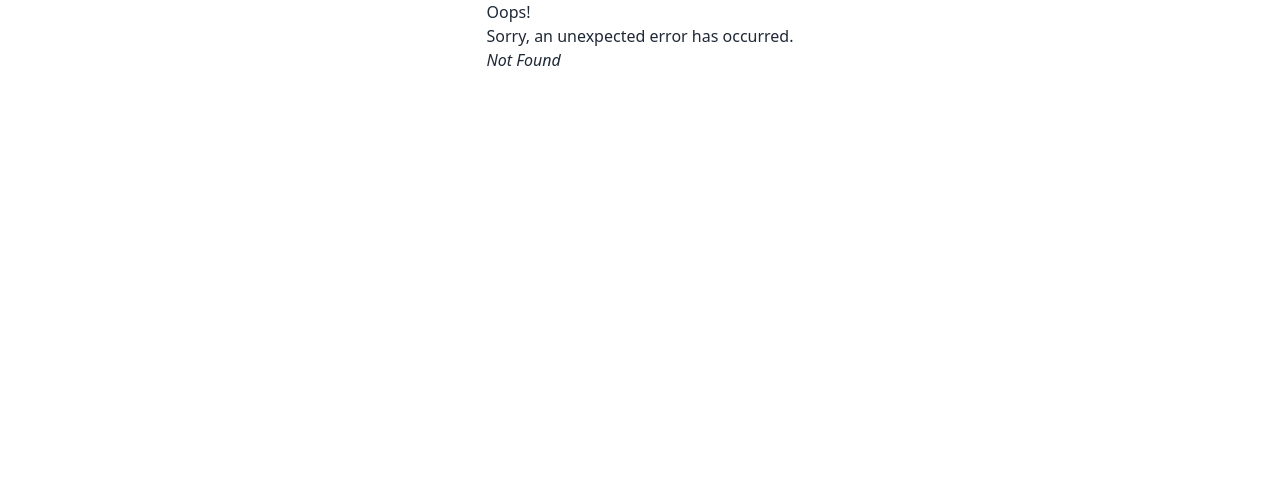
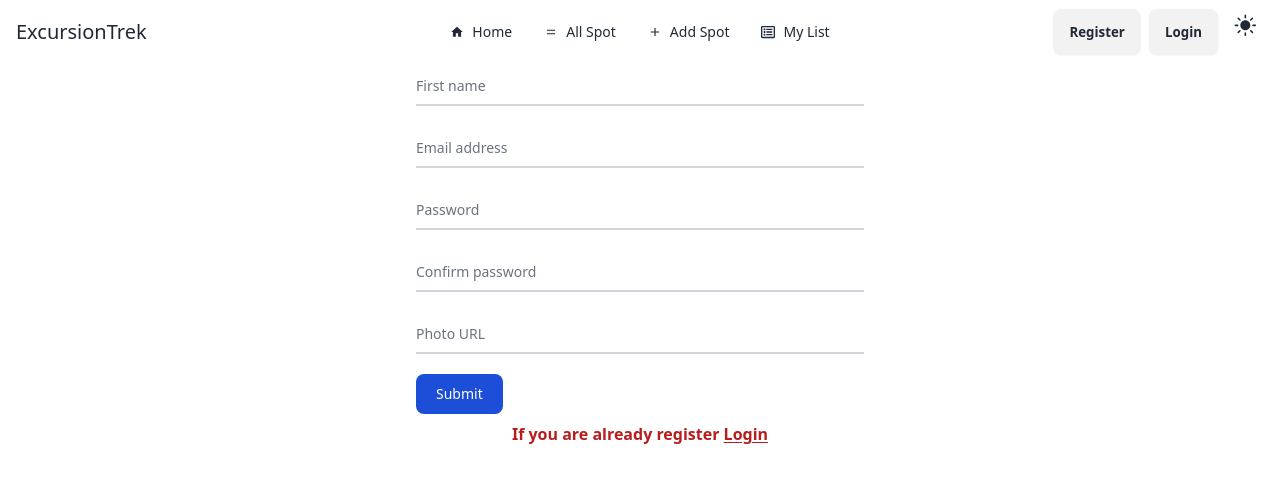
Before and after one commit to Kowsar14238/ExcursionTrekClient, a React (Vite) app: page /register in a window 1280 px wide. Before the commit this address had no page. Shown: the top 482 px of the page. Built offline with nearby package versions, Linux system fonts and the light colour scheme.

Commit message:
Navbar Registration Login page desgine ok

```diff
--- a/src/Components/Login.jsx
+++ b/src/Components/Login.jsx
@@ -1,7 +1,9 @@
+import { Link } from "react-router-dom";
 
-const LoginForm = () => {
+const Login = () => {
   return (
-    <form className="max-w-sm mx-auto">
+    <div className="max-w-sm mx-auto">
+      <form>
         <div className="mb-5">
           <label
             htmlFor="email"
@@ -13,7 +15,7 @@ const LoginForm = () => {
             type="email"
             id="email"
             className="bg-gray-50 border border-gray-300 text-gray-900 text-sm rounded-lg focus:ring-blue-500 focus:border-blue-500 block w-full p-2.5 dark:bg-gray-700 dark:border-gray-600 dark:placeholder-gray-400 dark:text-white dark:focus:ring-blue-500 dark:focus:border-blue-500"
-          placeholder="name@flowbite.com"
+            placeholder="name@email.com"
             required
           />
         </div>
@@ -47,6 +49,7 @@ const LoginForm = () => {
             Remember me
           </label>
         </div>
+
         <button
           type="submit"
           className="text-white bg-blue-700 hover:bg-blue-800 focus:ring-4 focus:outline-none focus:ring-blue-300 font-medium rounded-lg text-sm w-full sm:w-auto px-5 py-2.5 text-center dark:bg-blue-600 dark:hover:bg-blue-700 dark:focus:ring-blue-800"
@@ -54,7 +57,17 @@ const LoginForm = () => {
           Submit
         </button>
       </form>
+      <p className="py-2 text-center font-semibold text-green-700 hover:text-red-700">
+        If you are not register{" "}
+        <Link
+          to="/register"
+          className="underline underline-offset-2 hover:text-xl"
+        >
+          Register
+        </Link>
+      </p>
+    </div>
   );
 };
 
-export default LoginForm;
+export default Login;
--- a/src/Components/Navbar.jsx
+++ b/src/Components/Navbar.jsx
@@ -1,14 +1,19 @@
 import { RiMenu2Fill, RiEqualLine } from "react-icons/ri";
 import { MdHome, MdAdd } from "react-icons/md";
-import { FaRegListAlt } from "react-icons/fa";
-
+import { FaRegListAlt, FaRegMoon } from "react-icons/fa";
+import { IoIosSunny } from "react-icons/io";
+import { Link } from "react-router-dom";
 
 const Navbar = () => {
   return (
     <div className="navbar bg-base-100">
-      <div className="navbar-start">
-        <div className="dropdown">
-          <div tabIndex={0} role="button" className="btn btn-ghost lg:hidden">
+      <div className="navbar-start p-0 m-0">
+        <div className="dropdown p-1">
+          <div
+            tabIndex={0}
+            role="button"
+            className="btn btn-ghost lg:hidden mr-1"
+          >
             <RiMenu2Fill />
           </div>
           <ul
@@ -16,60 +21,108 @@ const Navbar = () => {
             className="menu menu-sm dropdown-content bg-base-100 rounded-box z-[1] mt-3 w-52 p-2 shadow"
           >
             <li>
-              <a><MdHome />Home</a>
+              <Link to="/">
+                <MdHome />
+                Home
+              </Link>
             </li>
             <li>
-              <details>
-                <summary><RiEqualLine />All Tourists Spot</summary>
-                <ul className="p-2">
-                  <li>
-                    <a>Submenu 1</a>
-                  </li>
-                  <li>
-                    <a>Submenu 2</a>
-                  </li>
-                </ul>
-              </details>
+              <Link to="/all-tourists-spot">
+                <RiEqualLine />
+                All Spot
+              </Link>
             </li>
             <li>
-              <a><MdAdd />Add Tourists Spot</a>
+              <Link to="/add-tourists-spot">
+                <MdAdd />
+                Add Spot
+              </Link>
             </li>
             <li>
-              <a><FaRegListAlt />My List</a>
+              <Link to="/my-list">
+                <FaRegListAlt />
+                My List
+              </Link>
             </li>
+            <div className="grid grid-flow-col gap-1 py-2">
+              <Link to="register" className="btn btn-sm">
+                Register
+              </Link>
+              <Link to="login" className="btn btn-sm">
+                Login
+              </Link>
+            </div>
           </ul>
         </div>
-        <a className="text-lg md:text-xl">Excursion<span className="">Trek</span></a>
+        <Link to="/" className="text-lg md:text-xl p-0 m-0">
+          Excursion<span className="p-0 m-0">Trek</span>
+        </Link>
       </div>
-      <div className="navbar-center hidden lg:flex">
-        <ul className="menu menu-horizontal px-1">
+      <div className="navbar-center hidden lg:flex p-0 m-0">
+        <ul className="menu menu-horizontal px-1 p-0 m-0">
           <li>
-            <a><MdHome />Home</a>
+            <Link to="/">
+              <MdHome />
+              Home
+            </Link>
           </li>
           <li>
-            <details>
-              <summary><RiEqualLine />All Tourists Spot</summary>
-              <ul className="p-2">
-                <li>
-                  <a>Submenu 1</a>
-                </li>
-                <li>
-                  <a>Submenu 2</a>
-                </li>
-              </ul>
-            </details>
+            <Link to="/all-tourists-spot">
+              <RiEqualLine />
+              All Spot
+            </Link>
           </li>
           <li>
-            <a><MdAdd />Add Tourists Spot</a>
+            <Link to="/add-tourists-spot">
+              <MdAdd />
+              Add Spot
+            </Link>
           </li>
           <li>
-            <a><FaRegListAlt />My List</a>
+            <Link to="/my-list">
+              <FaRegListAlt />
+              My List
+            </Link>
           </li>
         </ul>
       </div>
-      <div className="navbar-end gap-1 ">
-        <a className="btn">Register</a>
-        <a className="btn">Login</a>
+      <div className="navbar-end gap-3 p-0 m-0">
+        <div className="hidden md:grid md:grid-flow-col md:gap-1 p-0 m-0">
+          <Link to="register" className="btn">
+            Register
+          </Link>
+          <Link to="login" className="btn">
+            Login
+          </Link>
+        </div>
+        <div className="py-0 my-0">
+          <label className="swap swap-rotate p-0 m-0 grid justify-center items-center">
+            {/* this hidden checkbox controls the state */}
+            <input
+              type="checkbox"
+              className="theme-controller"
+              value="synthwave"
+            />
+
+            {/* sun icon */}
+            <svg
+              className="swap-off h-10 w-10 fill-current"
+              xmlns="http://www.w3.org/2000/svg"
+              viewBox="0 0 24 24"
+            >
+              <IoIosSunny />
+            </svg>
+
+            {/* moon icon */}
+            <svg
+              className="swap-on h-10 w-10 fill-current"
+              xmlns="http://www.w3.org/2000/svg"
+              viewBox="0 0 24 24"
+            >
+              <FaRegMoon />
+            </svg>
+          </label>
+        </div>
       </div>
     </div>
   );
--- a/src/Components/Registration.jsx
+++ b/src/Components/Registration.jsx
@@ -1,8 +1,25 @@
+import { Link } from "react-router-dom";
 
 const Registration = () => {
   return (
-    <div>
-      <form className="max-w-md mx-auto">
+    <div className="max-w-md mx-auto">
+      <form>
+        <div className="relative z-0 w-full mb-5 group">
+          <input
+            type="text"
+            name="floating_first_name"
+            id="floating_first_name"
+            className="block py-2.5 px-0 w-full text-sm text-gray-900 bg-transparent border-0 border-b-2 border-gray-300 appearance-none dark:text-white dark:border-gray-600 dark:focus:border-blue-500 focus:outline-none focus:ring-0 focus:border-blue-600 peer"
+            placeholder=" "
+            required
+          />
+          <label
+            htmlFor="floating_first_name"
+            className="peer-focus:font-medium absolute text-sm text-gray-500 dark:text-gray-400 duration-300 transform -translate-y-6 scale-75 top-3 -z-10 origin-[0] peer-focus:start-0 rtl:peer-focus:translate-x-1/4 peer-focus:text-blue-600 peer-focus:dark:text-blue-500 peer-placeholder-shown:scale-100 peer-placeholder-shown:translate-y-0 peer-focus:scale-75 peer-focus:-translate-y-6"
+          >
+            First name
+          </label>
+        </div>
         <div className="relative z-0 w-full mb-5 group">
           <input
             type="email"
@@ -51,82 +68,39 @@ const Registration = () => {
             Confirm password
           </label>
         </div>
-        <div className="grid md:grid-cols-2 md:gap-6">
         <div className="relative z-0 w-full mb-5 group">
           <input
             type="text"
-              name="floating_first_name"
-              id="floating_first_name"
+            name="photo_url"
+            id="floating_photo_url"
             className="block py-2.5 px-0 w-full text-sm text-gray-900 bg-transparent border-0 border-b-2 border-gray-300 appearance-none dark:text-white dark:border-gray-600 dark:focus:border-blue-500 focus:outline-none focus:ring-0 focus:border-blue-600 peer"
             placeholder=" "
             required
           />
           <label
-              htmlFor="floating_first_name"
+            htmlFor="floating_photo_url"
             className="peer-focus:font-medium absolute text-sm text-gray-500 dark:text-gray-400 duration-300 transform -translate-y-6 scale-75 top-3 -z-10 origin-[0] peer-focus:start-0 rtl:peer-focus:translate-x-1/4 peer-focus:text-blue-600 peer-focus:dark:text-blue-500 peer-placeholder-shown:scale-100 peer-placeholder-shown:translate-y-0 peer-focus:scale-75 peer-focus:-translate-y-6"
           >
-              First name
+            Photo URL
           </label>
         </div>
-          <div className="relative z-0 w-full mb-5 group">
-            <input
-              type="text"
-              name="floating_last_name"
-              id="floating_last_name"
-              className="block py-2.5 px-0 w-full text-sm text-gray-900 bg-transparent border-0 border-b-2 border-gray-300 appearance-none dark:text-white dark:border-gray-600 dark:focus:border-blue-500 focus:outline-none focus:ring-0 focus:border-blue-600 peer"
-              placeholder=" "
-              required
-            />
-            <label
-              htmlFor="floating_last_name"
-              className="peer-focus:font-medium absolute text-sm text-gray-500 dark:text-gray-400 duration-300 transform -translate-y-6 scale-75 top-3 -z-10 origin-[0] peer-focus:start-0 rtl:peer-focus:translate-x-1/4 peer-focus:text-blue-600 peer-focus:dark:text-blue-500 peer-placeholder-shown:scale-100 peer-placeholder-shown:translate-y-0 peer-focus:scale-75 peer-focus:-translate-y-6"
-            >
-              Last name
-            </label>
-          </div>
-        </div>
-        <div className="grid md:grid-cols-2 md:gap-6">
-          <div className="relative z-0 w-full mb-5 group">
-            <input
-              type="tel"
-              pattern="[0-9]{3}-[0-9]{3}-[0-9]{4}"
-              name="floating_phone"
-              id="floating_phone"
-              className="block py-2.5 px-0 w-full text-sm text-gray-900 bg-transparent border-0 border-b-2 border-gray-300 appearance-none dark:text-white dark:border-gray-600 dark:focus:border-blue-500 focus:outline-none focus:ring-0 focus:border-blue-600 peer"
-              placeholder=" "
-              required
-            />
-            <label
-              htmlFor="floating_phone"
-              className="peer-focus:font-medium absolute text-sm text-gray-500 dark:text-gray-400 duration-300 transform -translate-y-6 scale-75 top-3 -z-10 origin-[0] peer-focus:start-0 rtl:peer-focus:translate-x-1/4 peer-focus:text-blue-600 peer-focus:dark:text-blue-500 peer-placeholder-shown:scale-100 peer-placeholder-shown:translate-y-0 peer-focus:scale-75 peer-focus:-translate-y-6"
-            >
-              Phone number (123-456-7890)
-            </label>
-          </div>
-          <div className="relative z-0 w-full mb-5 group">
-            <input
-              type="text"
-              name="floating_company"
-              id="floating_company"
-              className="block py-2.5 px-0 w-full text-sm text-gray-900 bg-transparent border-0 border-b-2 border-gray-300 appearance-none dark:text-white dark:border-gray-600 dark:focus:border-blue-500 focus:outline-none focus:ring-0 focus:border-blue-600 peer"
-              placeholder=" "
-              required
-            />
-            <label
-              htmlFor="floating_company"
-              className="peer-focus:font-medium absolute text-sm text-gray-500 dark:text-gray-400 duration-300 transform -translate-y-6 scale-75 top-3 -z-10 origin-[0] peer-focus:start-0 rtl:peer-focus:translate-x-1/4 peer-focus:text-blue-600 peer-focus:dark:text-blue-500 peer-placeholder-shown:scale-100 peer-placeholder-shown:translate-y-0 peer-focus:scale-75 peer-focus:-translate-y-6"
-            >
-              Company (Ex. Google)
-            </label>
-          </div>
-        </div>
+
         <button
           type="submit"
-          className="text-white bg-blue-700 hover:bg-blue-800 focus:ring-4 focus:outline-none focus:ring-blue-300 font-medium rounded-lg text-sm w-full sm:w-auto px-5 py-2.5 text-center dark:bg-blue-600 dark:hover:bg-blue-700 dark:focus:ring-blue-800"
+          className="text-white bg-blue-700 hover:bg-blue-800 focus:ring-4 focus:outline-none focus:ring-blue-300 font-medium rounded-lg text-sm w-full sm:w-auto px-5 py-2.5 text-center dark:bg-blue-600 dark:hover:bg-blue-700 dark:focus:ring-blue-800n"
         >
           Submit
         </button>
       </form>
+      <p className="py-2 text-center font-semibold text-red-700 hover:text-green-700">
+        If you are already register{" "}
+        <Link
+          to="/login"
+          className="underline underline-offset-2 hover:text-xl"
+        >
+          Login
+        </Link>
+      </p>
     </div>
   );
 };
--- a/src/Layouts/MainLayout.jsx
+++ b/src/Layouts/MainLayout.jsx
@@ -4,14 +4,14 @@ import Footer from "../Components/Footer";
 
 const MainLayout = () => {
     return (
-        <div className="flex flex-col">
+        <div className="flex flex-col min-h-screen">
             <div>
                 <Navbar />
             </div>
-            <div className="flex-1">
+            <div className="flex-1 mx-2 md:mx-6">
                 <Outlet />
             </div>
-            <div>
+            <div className="">
                 <Footer />
             </div>
         </div>
--- a/src/Pages/ErrorPage.jsx
+++ b/src/Pages/ErrorPage.jsx
@@ -1,15 +1,24 @@
-import { useRouteError } from "react-router-dom";
+import { Link, useRouteError } from "react-router-dom";
 
 const ErrorPage = () => {
   const error = useRouteError();
   console.error(error);
 
   return (
-    <div id="error-page" className="grid grid-flow-row items-center justify-center">
-      <h1>Oops!</h1>
-      <p>Sorry, an unexpected error has occurred.</p>
-      <p>
-        <i>{error.statusText || error.message}</i>
+    <div
+      id="error-page"
+      className="grid grid-flow-row items-center justify-center bg-cover bg-center"
+    >
+      <h1 className="text-white text-4xl font-bold">Oops!</h1>
+      <p className="text-white text-lg mt-2">Sorry, an unexpected error has occurred.</p>
+      <p className="text-white mt-4">
+        Back to{" "}
+        <Link
+          className="py-2 text-center font-semibold text-green-300 hover:text-red-300"
+          to="/"
+        >
+          Home
+        </Link>
       </p>
     </div>
   );
--- a/src/Pages/Home.jsx
+++ b/src/Pages/Home.jsx
@@ -1,5 +1,3 @@
-
-import Navbar from '../Components/Navbar';
 
 const Home = () => {
     return (
```
Also changed, not shown: src/Pages/AddTouristsSpot.jsx (added, +10 -0 lines), src/Pages/AllTouristsSpot.jsx (added, +10 -0 lines), src/Pages/MyList.jsx (added, +10 -0 lines), src/main.jsx (+25 -0 lines), 1 other file (tests, documents, lock files or other folders). Lines whose indentation alone changed are shown as unchanged.
